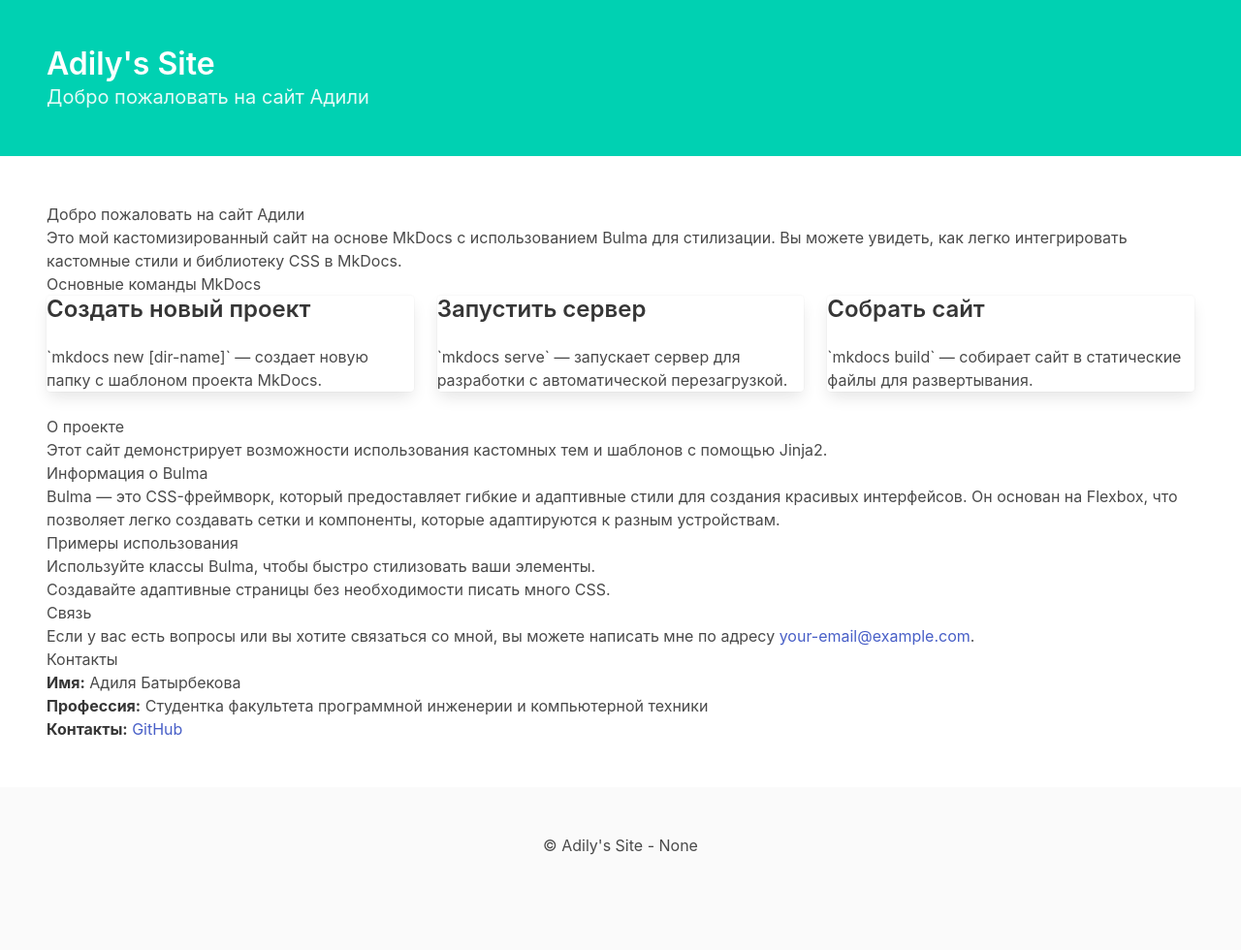
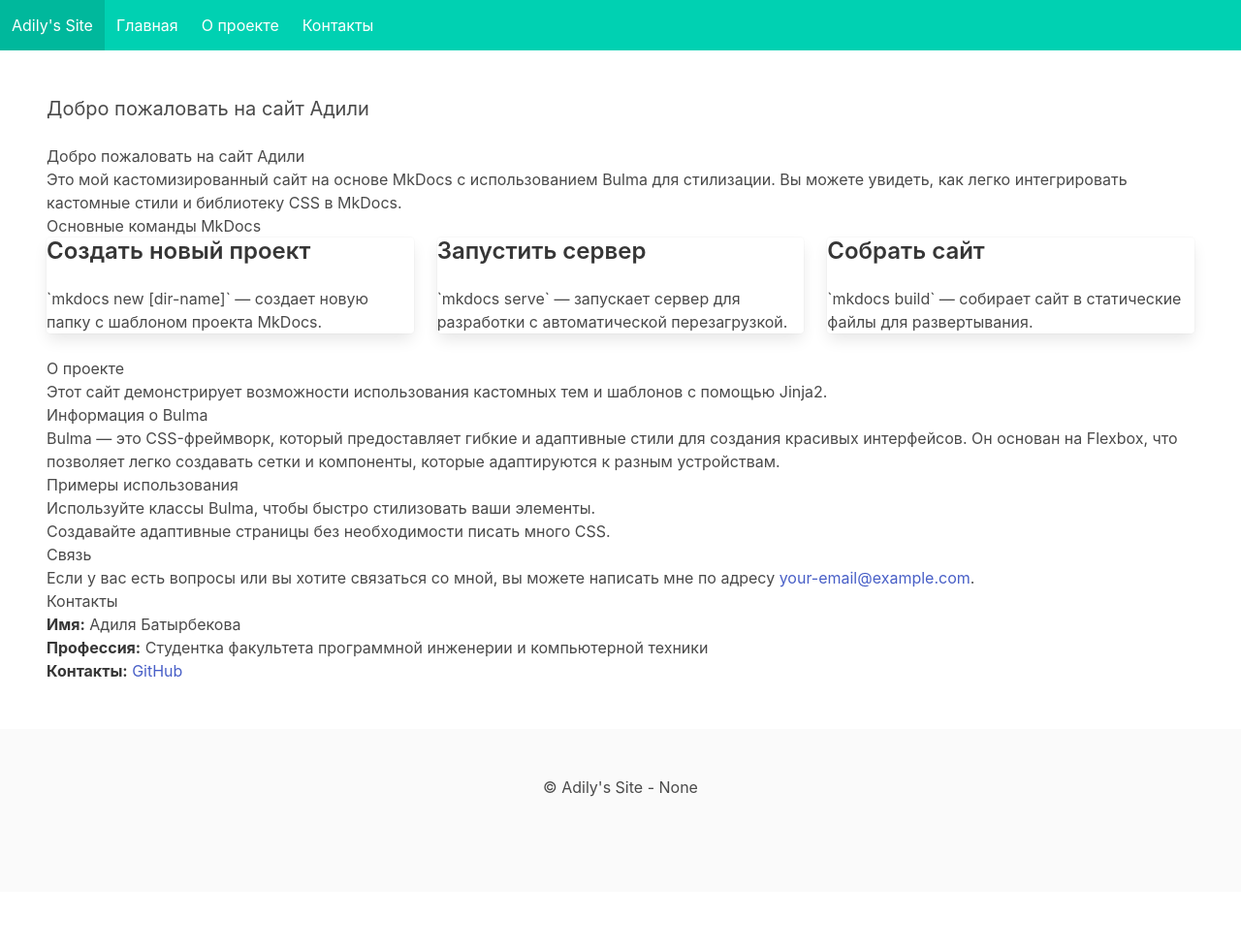
Before and after one commit to Adilya-Batyrbekova/mkdocs-site, an MkDocs documentation site: the page built from docs/index.md, in a window 1280 px wide. Shown: the whole page at 97% size. Built offline with MkDocs 1.6.1, drawn with Linux system fonts in a browser that asks for light colours; after the commit the page ends 920 px from its top, so only the background shows below that.

Commit message:
внескение стиля и корректировок

```diff
--- a/theme/main.html
+++ b/theme/main.html
@@ -13,14 +13,29 @@
     {%- endfor %}
 </head>
 <body>
-    <header class="hero is-primary">
-        <div class="hero-body">
-            <h1 class="title">{{ config.site_name }}</h1>
-            <h2 class="subtitle">{{ page.title }}</h2>
+    <header class="navbar is-primary">
+        <div class="navbar-brand">
+            <a class="navbar-item" href="#">
+                {{config.site_name}}
+            </a>
+            <div class="navbar-burger" data-target="navbarMenu">
+                <span></span>
+                <span></span>
+                <span></span>
+            </div>
+        </div>
+
+        <div id="navbarMenu" class="navbar-menu">
+            <div class="navbar-start">
+                <a class="navbar-item" href="#">Главная</a>
+                <a class="navbar-item" href="#">О проекте</a>
+                <a class="navbar-item" href="#">Контакты</a>
+            </div>
         </div>
     </header>
-
     <main class="section">
+        <h2 class="subtitle">{{ page.title }}</h2>
+        <h2 class="subtitle">{{ page.h2 }}</h2>
         {{ page.content }}
     </main>
     {%- for script in config.extra_javascript %}
--- a/theme/styles.css
+++ b/theme/styles.css
@@ -1,36 +1,24 @@
-/* Основные стили */
 body {
-    font-family: Arial, sans-serif; /* Задаем основной шрифт */
-    line-height: 1.6;
+    font-family: 'Segoe UI', sans-serif;
 }
 
-h1, h2 {
-    color: #3273dc; /* Цвет заголовков */
+.header {
+    background-color: #f5f5f5;
+    padding: 1rem;
 }
 
-/* Стиль для основной секции */
-.section {
-    margin: 20px;
-    padding: 20px;
-    border-radius: 5px;
-    background-color: #f5f5f5; /* Светло-серый фон */
-}
-
-/* Карточки для команд */
-.card {
-    background: white;
-    border-radius: 5px;
-    box-shadow: 0 2px 5px rgba(0, 0, 0, 0.1);
-    margin: 10px;
-    padding: 15px;
-}
-
-/* Стиль для подвала */
 .footer {
-    background-color: #3273dc; /* Цвет подвала */
-    color: white;
-    padding: 10px;
+    background-color: #f5f5f5;
+    padding: 1rem;
     position: relative;
     bottom: 0;
     width: 100%;
 }
+
+.section {
+    padding: 2rem;
+}
+
+.navbar {
+    margin-bottom: 2rem;
+}
```
Also changed, not shown: package.json (added, +22 -0 lines), docs/index.md (line endings or trailing spaces), 1 other file.
